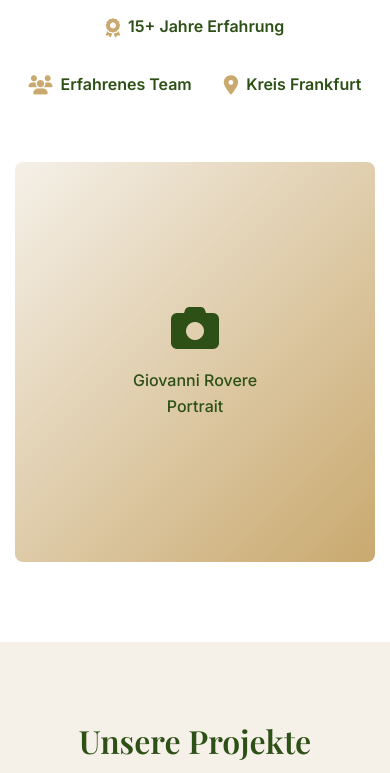
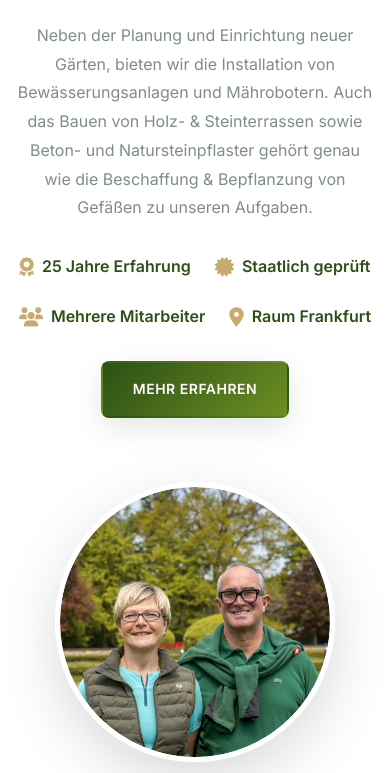
Before and after one commit to finnjung/garden-design-care, a plain HTML site: page index.html in a window 390 px wide. Shown: the part 3571-4344 px from the top of the page. Drawn offline with nearby package versions, Linux system fonts and the light colour scheme.

Commit message:
Update About section with Giovanni and Monika portrait and new text
- Added real portrait image (giovanni-und-monika.webp)
- Updated text to feature both Monika and Giovanni
- Highlighted 25 years experience and state certification
- Added round image styling with hover effects
- Added 'Mehr erfahren' button linking to services
- Updated features to show 4 key points
- Improved responsive layout for mobile

```diff
--- a/css/style.css
+++ b/css/style.css
@@ -356,8 +356,9 @@ section {
 
 .about-features {
     display: flex;
-    gap: 2rem;
+    gap: 1.5rem;
     margin-top: 2rem;
+    flex-wrap: wrap;
 }
 
 .feature {
@@ -375,6 +376,24 @@ section {
 
 .about-image {
     position: relative;
+    display: flex;
+    align-items: center;
+    justify-content: center;
+}
+
+.about-portrait {
+    width: 100%;
+    max-width: 400px;
+    height: auto;
+    border-radius: 50%;
+    box-shadow: 0 20px 60px rgba(0, 0, 0, 0.15);
+    border: 5px solid var(--white);
+    transition: var(--transition);
+}
+
+.about-portrait:hover {
+    transform: scale(1.02);
+    box-shadow: 0 25px 70px rgba(0, 0, 0, 0.2);
 }
 
 .image-placeholder {
@@ -684,6 +703,10 @@ section {
         flex-wrap: wrap;
     }
 
+    .about-portrait {
+        max-width: 280px;
+    }
+
     .contact-content {
         grid-template-columns: 1fr;
     }
--- a/index.html
+++ b/index.html
@@ -124,30 +124,32 @@
         <div class="container">
             <div class="about-content">
                 <div class="about-text">
-                    <h2>Giovanni Rovere</h2>
-                    <h3>Ihr Partner für exklusive Gartengestaltung</h3>
-                    <p>Mit über 15 Jahren Erfahrung im Garten- und Landschaftsbau schaffen wir einzigartige Außenräume, die Ihre Persönlichkeit widerspiegeln. Unser Team aus erfahrenen Gärtnern und Designern verbindet handwerkliche Perfektion mit kreativer Vision.</p>
-                    <p>Im Großraum Frankfurt und besonders in Obertshausen sind wir bekannt für unsere hochwertigen Projekte und den persönlichen Service, den unsere Kunden schätzen.</p>
+                    <h2>Monika & Giovanni Rovere</h2>
+                    <h3>Ihre Partner für exklusive Gartengestaltung</h3>
+                    <p>Wir, Monika und Giovanni Rovere (staatlich geprüfter Agrartechniker) betreiben seit 25 Jahren unseren gemeinsamen Gartenbaubetrieb. So starteten wir damals ganz klein zu zweit und haben nun einen der am besten angesehenen Betriebe im Raum Frankfurt mit mehreren Mitarbeitern. Unsere Arbeit steht seit jeher für Exklusivität und Liebe zum Detail – dafür kennen und schätzen uns unsere Kunden.</p>
+                    <p>Neben der Planung und Einrichtung neuer Gärten, bieten wir die Installation von Bewässerungsanlagen und Mährobotern. Auch das Bauen von Holz- & Steinterrassen sowie Beton- und Natursteinpflaster gehört genau wie die Beschaffung & Bepflanzung von Gefäßen zu unseren Aufgaben.</p>
                     <div class="about-features">
                         <div class="feature">
                             <i class="fas fa-award"></i>
-                            <span>15+ Jahre Erfahrung</span>
+                            <span>25 Jahre Erfahrung</span>
+                        </div>
+                        <div class="feature">
+                            <i class="fas fa-certificate"></i>
+                            <span>Staatlich geprüft</span>
                         </div>
                         <div class="feature">
                             <i class="fas fa-users"></i>
-                            <span>Erfahrenes Team</span>
+                            <span>Mehrere Mitarbeiter</span>
                         </div>
                         <div class="feature">
                             <i class="fas fa-map-marker-alt"></i>
-                            <span>Kreis Frankfurt</span>
+                            <span>Raum Frankfurt</span>
                         </div>
                     </div>
+                    <a href="#services" class="btn btn-primary" style="margin-top: 2rem;">Mehr erfahren</a>
                 </div>
                 <div class="about-image">
-                    <div class="image-placeholder">
-                        <i class="fas fa-camera"></i>
-                        <p>Giovanni Rovere<br>Portrait</p>
-                    </div>
+                    <img src="images/giovanni-und-monika.webp" alt="Giovanni und Monika Rovere" class="about-portrait">
                 </div>
             </div>
         </div>
```
Also changed, not shown: .claude-flow/metrics/performance.json, .claude-flow/metrics/task-metrics.json, images/giovanni-und-monika.webp (added), 2 other files.
